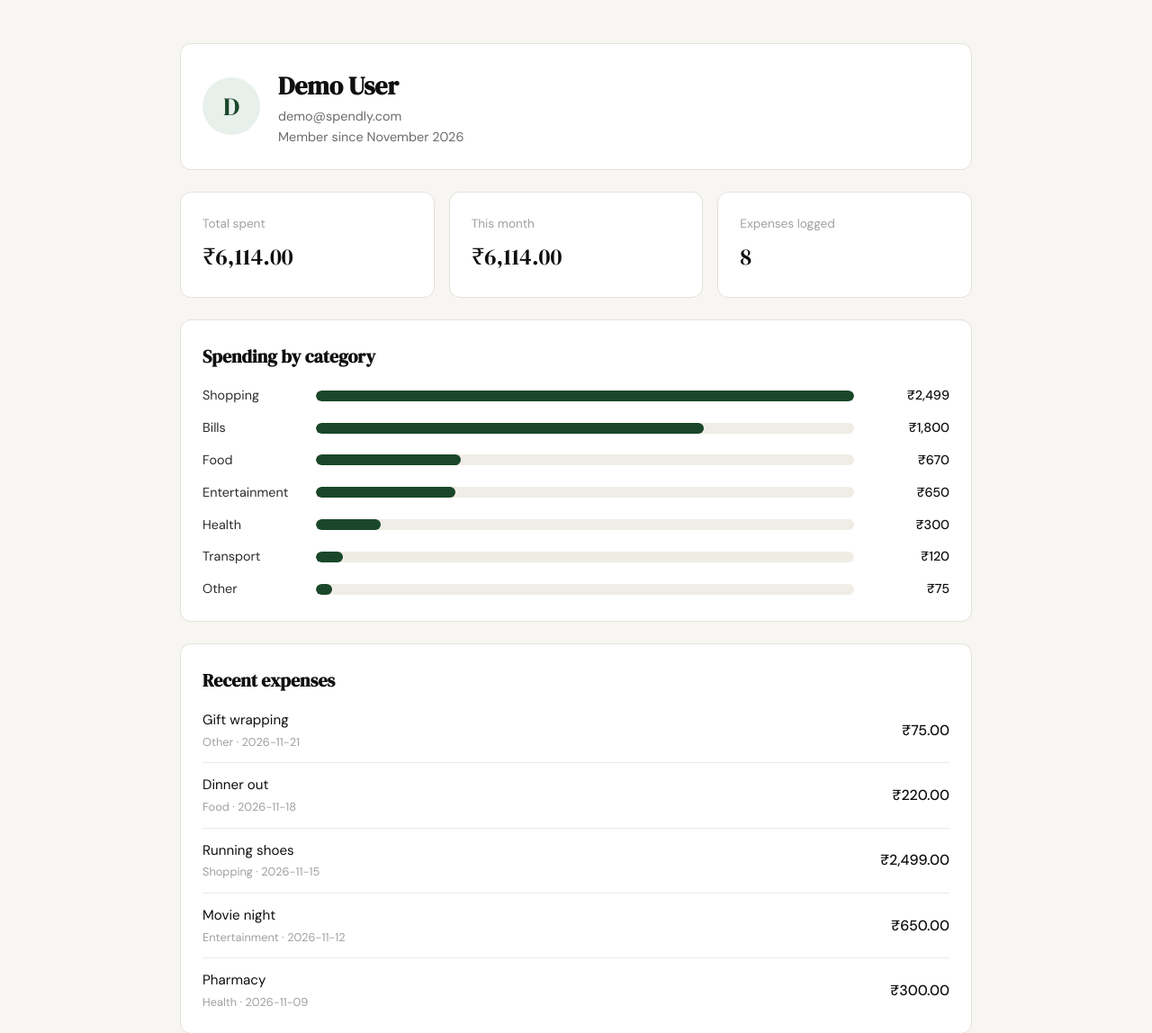
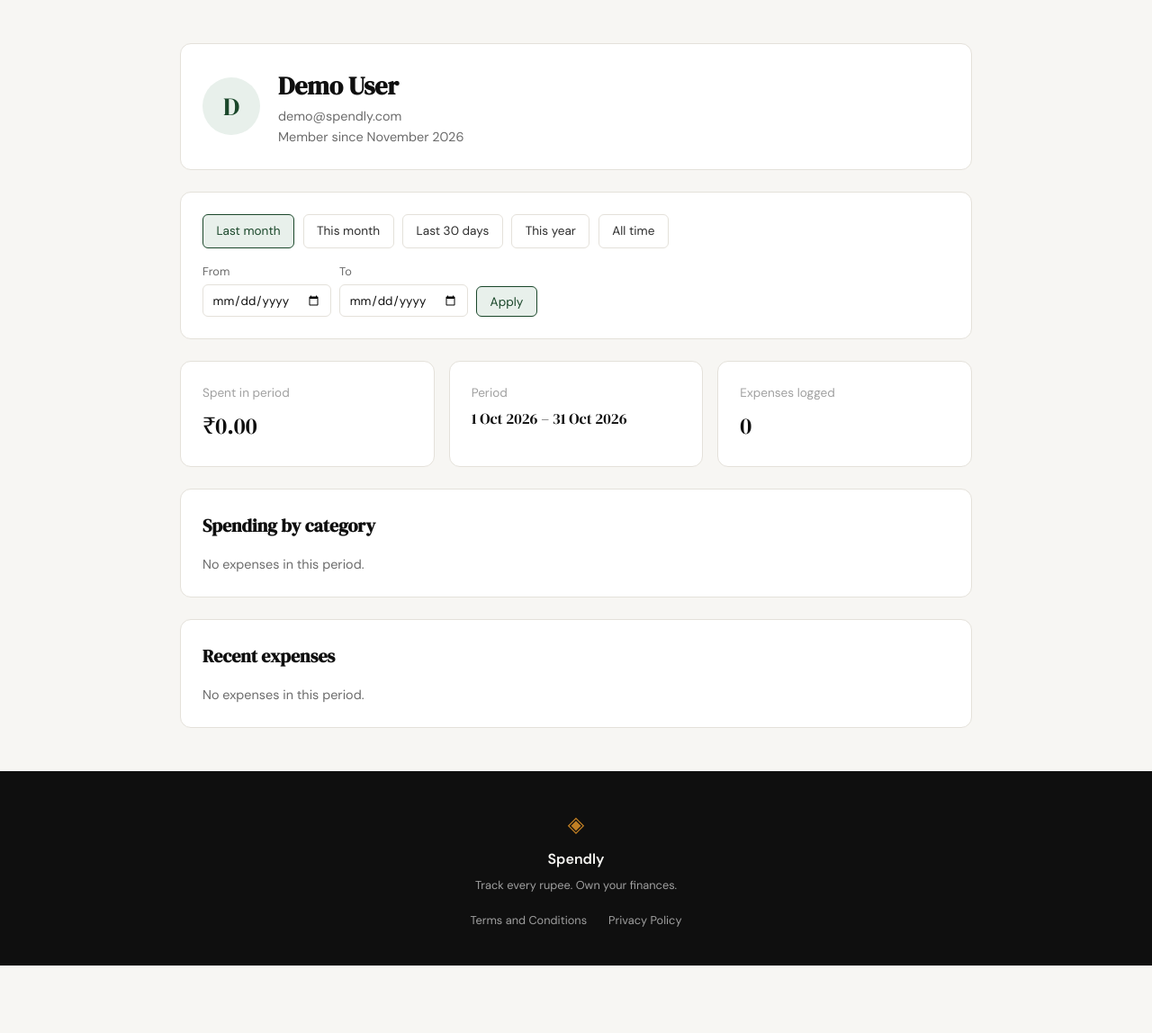
Before and after one commit to shwetakatoch/Spendly-agentic-coding, a Flask app: page /profile in a window 1280 px wide. Shown: the part 61-1209 px from the top of the page at 90% size. After the commit the page ends 1134 px from the top, so only its background shows below. Run offline with Flask 3, Linux system fonts and the light colour scheme; the visitor is signed in with stand-in values (Sample User, id 1); data comes from the database, SQL or seed files in the repository.

Commit message:
added date filters

```diff
--- a/app.py
+++ b/app.py
@@ -2,6 +2,7 @@ import os
 import re
 import secrets
 import sqlite3
+from collections import namedtuple
 from datetime import date, datetime, timedelta, timezone
 
 from flask import (
@@ -331,33 +332,131 @@ def logout():
     return redirect(url_for("login"))
 
 
+PROFILE_PRESETS = [
+    ("last_month", "Last month"),
+    ("month", "This month"),
+    ("30d", "Last 30 days"),
+    ("year", "This year"),
+    ("all", "All time"),
+]
+
+
+PRESET_KEYS = {key for key, _ in PROFILE_PRESETS}
+
+# start/end are ISO strings (or None); is_custom means start/end came from the
+# user's own dates; is_default means the untouched last-month view.
+RangeResult = namedtuple(
+    "RangeResult", "start end preset error is_custom is_default"
+)
+
+
+def preset_range(preset, today):
+    """Return (start, end) dates for a preset; either may be None."""
+    if preset == "month":
+        return today.replace(day=1), today
+    if preset == "30d":
+        return today - timedelta(days=29), today
+    if preset == "year":
+        return today.replace(month=1, day=1), today
+    if preset == "all":
+        return None, None
+    # "last_month": the whole calendar month before today's month.
+    last_day = today.replace(day=1) - timedelta(days=1)
+    return last_day.replace(day=1), last_day
+
+
+def _iso(d):
+    return d.isoformat() if d else None
+
+
+def _parse_custom_range(raw_start, raw_end):
+    """Parse user-supplied dates. Returns (start, end, error)."""
+    try:
+        start = date.fromisoformat(raw_start) if raw_start else None
+        end = date.fromisoformat(raw_end) if raw_end else None
+    except ValueError:
+        return None, None, "Enter dates as YYYY-MM-DD."
+    if start and end and start > end:
+        return None, None, "Start date must be on or before end date."
+    return start, end, None
+
+
+def resolve_range(args, today):
+    """Work out the profile date filter from query args.
+
+    Defaults to last month. Custom start/end win over preset; bad input
+    falls back to last month along with an error message.
+    """
+    preset = args.get("preset", "last_month")
+    if preset not in PRESET_KEYS:
+        preset = "last_month"
+
+    raw_start = args.get("start", "").strip()
+    raw_end = args.get("end", "").strip()
+    if raw_start or raw_end:
+        start, end, error = _parse_custom_range(raw_start, raw_end)
+        if error:
+            start, end = preset_range("last_month", today)
+            return RangeResult(_iso(start), _iso(end), "last_month", error, False, False)
+        return RangeResult(_iso(start), _iso(end), None, None, True, False)
+
+    start, end = preset_range(preset, today)
+    return RangeResult(_iso(start), _iso(end), preset, None, False, preset == "last_month")
+
+
+def range_label(start, end):
+    """Human-readable range, e.g. "1 Oct 2026 – 31 Oct 2026"."""
+    def fmt(iso):
+        # Built by hand because %d would zero-pad the day.
+        d = date.fromisoformat(iso)
+        return f"{d.day} {d.strftime('%b %Y')}"
+    if start and end:
+        return f"{fmt(start)} – {fmt(end)}"
+    if start:
+        return f"From {fmt(start)}"
+    if end:
+        return f"Up to {fmt(end)}"
+    return "All time"
+
+
 @app.route("/profile")
 def profile():
     user_id = session.get("user_id")
     if not user_id:
         return redirect(url_for("login"))
 
-    month = date.today().strftime("%Y-%m")
+    rng = resolve_range(request.args, date.today())
+    start, end = rng.start, rng.end
+    # Only literal SQL fragments may be appended to `where`; every value goes
+    # through `params` as a "?" placeholder. Never interpolate user input here.
+    where = "user_id = ?"
+    params = [user_id]
+    if start:
+        where += " AND date >= ?"
+        params.append(start)
+    if end:
+        where += " AND date <= ?"
+        params.append(end)
+
     conn = get_db()
     try:
         user = conn.execute(
             "SELECT name, email, created_at FROM users WHERE id = ?", (user_id,)
         ).fetchone()
         totals = conn.execute(
-            "SELECT COALESCE(SUM(amount), 0) AS total, COUNT(*) AS count, "
-            "COALESCE(SUM(CASE WHEN strftime('%Y-%m', date) = ? THEN amount END), 0) "
-            "AS month_total FROM expenses WHERE user_id = ?",
-            (month, user_id),
+            "SELECT COALESCE(SUM(amount), 0) AS total, COUNT(*) AS count "
+            "FROM expenses WHERE " + where,
+            params,
         ).fetchone()
         categories = conn.execute(
             "SELECT category, SUM(amount) AS total FROM expenses "
-            "WHERE user_id = ? GROUP BY category ORDER BY total DESC",
-            (user_id,),
+            "WHERE " + where + " GROUP BY category ORDER BY total DESC",
+            params,
         ).fetchall()
         recent = conn.execute(
             "SELECT category, description, amount, date FROM expenses "
-            "WHERE user_id = ? ORDER BY date DESC, id DESC LIMIT 5",
-            (user_id,),
+            "WHERE " + where + " ORDER BY date DESC, id DESC LIMIT 5",
+            params,
         ).fetchall()
     finally:
         conn.close()
@@ -382,6 +481,13 @@ def profile():
         totals=totals,
         categories=category_rows,
         recent=recent,
+        range_label=range_label(start, end),
+        active_preset=rng.preset,
+        custom_start=start if rng.is_custom else "",
+        custom_end=end if rng.is_custom else "",
+        filter_error=rng.error,
+        is_default=rng.is_default,
+        presets=PROFILE_PRESETS,
     )
 
 
--- a/static/css/style.css
+++ b/static/css/style.css
@@ -689,6 +689,68 @@ a { color: inherit; text-decoration: none; }
     color: var(--ink);
 }
 
+.profile-stat-range { font-size: 1.05rem; }
+
+.profile-filter {
+    display: flex;
+    flex-direction: column;
+    gap: 1rem;
+}
+
+.profile-filter-presets,
+.profile-filter-form {
+    display: flex;
+    flex-wrap: wrap;
+    align-items: flex-end;
+    gap: 0.6rem;
+}
+
+.profile-filter-form label {
+    display: flex;
+    flex-direction: column;
+    gap: 0.25rem;
+    font-size: 0.8rem;
+    color: var(--ink-muted);
+}
+
+.profile-filter-form input[type="date"] {
+    font-family: var(--font-body);
+    padding: 0.45rem 0.6rem;
+    border: 1px solid var(--border);
+    border-radius: var(--radius-sm);
+    background: var(--paper-card);
+    color: var(--ink);
+}
+
+.profile-chip {
+    font-family: var(--font-body);
+    font-size: 0.85rem;
+    padding: 0.45rem 0.9rem;
+    border: 1px solid var(--border);
+    border-radius: var(--radius-sm);
+    background: var(--paper-card);
+    color: var(--ink-soft);
+    text-decoration: none;
+    cursor: pointer;
+}
+
+.profile-chip:hover { background: var(--paper-warm); }
+
+.profile-chip.is-active {
+    background: var(--accent-light);
+    border-color: var(--accent);
+    color: var(--accent);
+}
+
+.profile-filter-error {
+    font-size: 0.85rem;
+    color: var(--danger);
+    background: var(--danger-light);
+    border-radius: var(--radius-sm);
+    padding: 0.5rem 0.75rem;
+}
+
+
 .profile-heading {
     font-family: var(--font-display);
     font-size: 1.25rem;
@@ -771,6 +833,7 @@ a { color: inherit; text-decoration: none; }
     .preview-stats { grid-template-columns: 1fr; }
     .profile-section { padding: 2rem 1rem; }
     .profile-stats { grid-template-columns: 1fr; }
+    .profile-filter-form label { flex: 1 1 40%; }
     .profile-bar-row { grid-template-columns: 80px 1fr 70px; gap: 0.6rem; }
 }
 
--- a/templates/profile.html
+++ b/templates/profile.html
@@ -18,14 +18,39 @@
             </div>
         </div>
 
+        <div class="profile-card profile-filter">
+            <div class="profile-filter-presets">
+                {% for key, label in presets %}
+                <a class="profile-chip{% if key == active_preset %} is-active{% endif %}"
+                   href="{{ url_for('profile', preset=key) }}"
+                   {% if key == active_preset %}aria-current="page"{% endif %}>{{ label }}</a>
+                {% endfor %}
+            </div>
+            <form class="profile-filter-form" method="get" action="{{ url_for('profile') }}">
+                <label>From
+                    <input type="date" name="start" value="{{ custom_start }}">
+                </label>
+                <label>To
+                    <input type="date" name="end" value="{{ custom_end }}">
+                </label>
+                <button type="submit" class="profile-chip is-active">Apply</button>
+                {% if not is_default %}
+                <a class="profile-chip" href="{{ url_for('profile') }}">Reset</a>
+                {% endif %}
+            </form>
+            {% if filter_error %}
+            <p class="profile-filter-error" role="alert">{{ filter_error }}</p>
+            {% endif %}
+        </div>
+
         <div class="profile-stats">
             <div class="profile-card">
-                <span class="profile-stat-label">Total spent</span>
+                <span class="profile-stat-label">Spent in period</span>
                 <span class="profile-stat-value">₹{{ "{:,.2f}".format(totals.total) }}</span>
             </div>
             <div class="profile-card">
-                <span class="profile-stat-label">This month</span>
-                <span class="profile-stat-value">₹{{ "{:,.2f}".format(totals.month_total) }}</span>
+                <span class="profile-stat-label">Period</span>
+                <span class="profile-stat-value profile-stat-range">{{ range_label }}</span>
             </div>
             <div class="profile-card">
                 <span class="profile-stat-label">Expenses logged</span>
@@ -46,7 +71,7 @@
             </div>
             {% endfor %}
             {% else %}
-            <p class="profile-empty">No expenses yet. Once you add some, your spending breakdown shows up here.</p>
+            <p class="profile-empty">No expenses in this period.</p>
             {% endif %}
         </div>
 
@@ -63,7 +88,7 @@
                 {% endfor %}
             </ul>
             {% else %}
-            <p class="profile-empty">Nothing here yet.</p>
+            <p class="profile-empty">No expenses in this period.</p>
             {% endif %}
         </div>
 
```
Also changed, not shown: tests/test_06-date-filter-profile.py (added, +411 -0 lines), .claude/specs/06-date-filter-profile.md (added).
